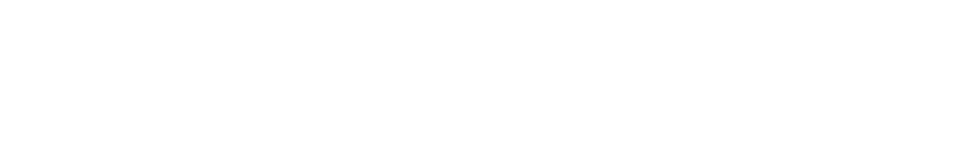
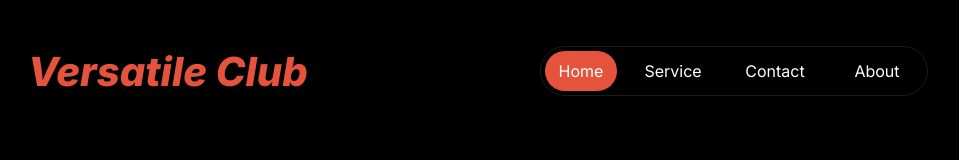
Before and after one commit to forhadhub/Assignment2, a plain HTML site: page index.html in a window 1280 px wide. Shown: the whole page, without its empty margins (162-1121 px from the left). Drawn offline with Linux system fonts and the light colour scheme; a web font is replaced by a local one.

Commit message:
nav menu updated

```diff
--- a/index.html
+++ b/index.html
@@ -8,8 +8,17 @@
 </head>
 <body>
     <header>
+        <h1 class="inter-font" id="logo">Versatile Club</h1>
+        <nav>
+            <ul>
+               <li>Home</li>
+               <li>Service</li>
+               <li>Contact</li>
+               <li>About</li>
+            </ul>
+        </nav>
+    </header>
 
-    </header>
     <main>
 
     </main>
--- a/style.css
+++ b/style.css
@@ -7,10 +7,6 @@ url('https://fonts.googleapis.com/css2?family=Inter:ital,opsz,wght@0,14..32,100.
 @import url('https://fonts.cdnfonts.com/css/miama?styles=170364,627');
 
 /* shared styles */
-body{
-  max-width: 1440px;
-  margin: 0 auto;
-}
 .inter-font {
     font-family: "Inter", sans-serif;
     font-optical-sizing: auto;
@@ -19,6 +15,15 @@ body{
   }
   .miami-font{
     font-family: 'Miama', sans-serif;
+  }
+
+  body{
+    max-width: 1440px;
+    margin: 0 auto;
+    background-color: black;
+    color: white;
+    font-family: "inter";
+    margin: 0 190px;
   }
 
   .title-font{
@@ -47,19 +52,42 @@ body{
   }
 
   /* navbar styles */
-  nav{
+  #logo{
+    color: #E6533C;
+    font-style: italic;
+    font-weight: 800;
+    font-size: 2.5rem;
+  }
+  header{
     display: flex;
     align-items: center;
     justify-content: space-between;
+    margin-top: 20px;
+    margin-bottom: 20px;
   }
   nav > ul{
     display: flex;
+    align-items: center;
     gap: 10px;
+    border: 1px solid #FFFFFF1A;
+    padding: 4px;
+    border-radius: 39px;
   }
   nav > ul > li{
     text-decoration: none;
+    display: flex;
+    justify-content: center;
+    align-items: center;
+    list-style: none;
     width: 92px;
-    height: 38px;
+    height: 24px;
     border-radius: 46px;
+  }
+
+  nav > ul > li:first-child{       /* Home menu style */
+    background-color: #E6533C;
+    width: 32px;
+    height: 24px;
     padding: 8px 20px;
+    border-radius: 46px;
   }
```
